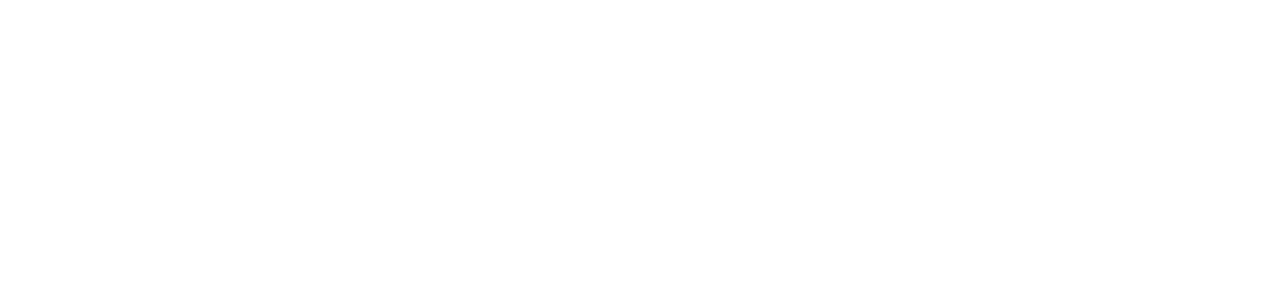
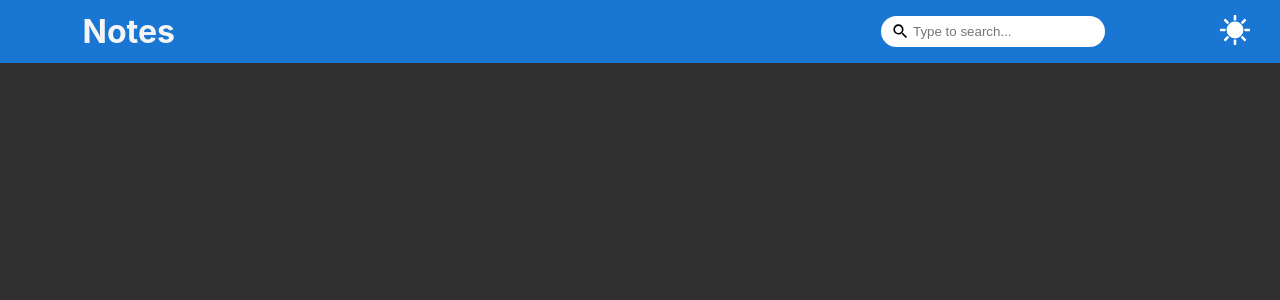
Before and after one commit to Segnities/react-notes-app, a React (Create React App) app: page / in a window 1280 px wide. Shown: the top 300 px of the page. Built offline with nearby package versions, Linux system fonts and the light colour scheme.

Commit message:
header basic style

```diff
--- a/src/components/App.jsx
+++ b/src/components/App.jsx
@@ -1,43 +1,49 @@
-import React, {useState} from "react";
+import React, { useState } from "react";
 
-import {nanoid} from "nanoid";
+import { nanoid } from "nanoid";
 
-import '../styles/App.css';
+import "../styles/App.css";
+import Header from "./UI/Header/Header";
+import Search from "./UI/Search/Search";
 
 function App() {
   const [nodes, setNodes] = [
     {
       id: nanoid(),
-            body: 'This is my fist node!',
-            date: "1/10/2022"
+      body: "This is my fist node!",
+      date: "1/10/2022",
     },
     {
       id: nanoid(),
-            body: 'This is my second node!',
-            date: "4/10/2022"
+      body: "This is my second node!",
+      date: "4/10/2022",
     },
     {
       id: nanoid(),
-            body: 'This is my third node!',
-            date: "7/04/2022"
+      body: "This is my third node!",
+      date: "7/04/2022",
     },
     {
       id: nanoid(),
-            body: 'This is my fourth node!',
-            date: "9/04/2022"
+      body: "This is my fourth node!",
+      date: "9/04/2022",
     },
-
   ];
 
-    const [searchQuery, setSearchQuery] = useState('');
+  const [searchQuery, setSearchQuery] = useState("");
   const [darkMode, setDarkMode] = useState(false);
 
-
   return (
-        <div className={`app mode-${darkMode ? 'dark' : 'light'}`}>
-            <div className={'note-wrapper'}>
-
-            </div>
+    <div className={`app mode-${darkMode ? "light" : "dark"}`}>
+        <header>
+          <Header themeMode={darkMode} toggleDarkMode={setDarkMode}>
+            <Search
+              searhQuery={searchQuery}
+              handleSearchNote={setSearchQuery}
+            />
+          </Header>
+        </header>
+        <main></main>
     </div>
   );
 }
--- a/src/components/UI/Header/Header.jsx
+++ b/src/components/UI/Header/Header.jsx
@@ -1,14 +1,26 @@
-import React from 'react';
+import React from "react";
 
-const Header = ({toggleDarkMode}) => {
-    return (
-        <div className='header'>
-            <h1>Notes</h1>
-            <button onClick={()=> toggleDarkMode(previousMode=> !previousMode)} className='save-mode'>
-                Toggle mode
-            </button>
-        </div>
-    );
+import style from "./assets/css/Header.module.css";
+
+import darkMode from "./assets/icons/dark-mode.svg"
+import lightMode from "./assets/icons/light-mode.svg"
+
+
+const Header = ({ themeMode, toggleDarkMode, children }) => {
+  return (
+    <div className={style.header}>
+      <h1>Notes</h1>
+      <div className={style['search-wrapper']}>
+        {children}
+      </div>
+      <button
+        onClick={() => toggleDarkMode(!themeMode)}
+        className={style["save-mode"]}
+      >
+        <img src={themeMode ? darkMode : lightMode} alt="" />
+      </button>
+    </div>
+  );
 };
 
 export default Header;
--- /dev/null
+++ b/src/components/UI/Header/assets/css/Header.module.css
@@ -0,0 +1,34 @@
+.header {
+  width: 100%;
+  display: grid;
+  grid-template-columns: 1fr 6fr 1fr;
+  background-color: #1976d2;
+  align-items: center;
+  justify-items: end;
+  padding: 10px 20px;
+}
+
+.header h1 {
+  color: whitesmoke;
+}
+
+.search-wrapper {
+  justify-self: end;
+}
+
+.save-mode {
+  background-color: transparent;
+  border: none;
+  outline: none;
+  border-radius: 50%;
+  padding: 5px 10px;
+  cursor: pointer;
+  transition: all 0.3s ease-in;
+}
+
+.save-mode img {
+  width: 30px;
+  height: 30px;
+  filter: invert(1);
+  transition: all 0.4s ease-in-out;
+}
--- a/src/components/UI/Search/Search.jsx
+++ b/src/components/UI/Search/Search.jsx
@@ -2,9 +2,11 @@
 
 import { MdSearch } from "react-icons/md";
 
+import style from "./assets/css/Search.module.css";
+
 const Search = ({ searhQuery, handleSearchNote }) => {
   return (
-    <div className="search">
+    <div className={style.search}>
       <MdSearch className="search-icons" size={"1.3em"} />
       <input
         type="search"
--- /dev/null
+++ b/src/components/UI/Search/assets/css/Search.module.css
@@ -0,0 +1,18 @@
+.search {
+    display: flex;
+    align-items: center;
+    background-color: #fff;
+    border-radius: 30px;
+    padding: 5px 10px;
+}
+
+.search input {
+    width: 100%;
+    padding: 3px;
+    border: none;
+    background-color: #fff;
+}
+
+.searh input:focus,:focus-visible {
+    outline: none;
+}
--- a/src/styles/App.css
+++ b/src/styles/App.css
@@ -1 +1,18 @@
-.app-light {}
+.app {
+  min-height: 100vh;
+}
+
+.mode-light {
+  transition: all 0.5s ease-in-out;
+  background-color: whitesmoke;
+}
+
+.mode-dark {
+  transition: all 0.5s ease-in-out;
+  background-color: #303030;
+}
+
+
+.header {
+  width: 100%;
+}
--- a/src/styles/index.css
+++ b/src/styles/index.css
@@ -1,13 +1,13 @@
+* {
+  margin: 0;
+  padding: 0;
+  box-sizing: border-box;
+}
+
 body {
-  margin: 0;
   font-family: -apple-system, BlinkMacSystemFont, 'Segoe UI', 'Roboto', 'Oxygen',
     'Ubuntu', 'Cantarell', 'Fira Sans', 'Droid Sans', 'Helvetica Neue',
     sans-serif;
   -webkit-font-smoothing: antialiased;
   -moz-osx-font-smoothing: grayscale;
 }
-
-code {
-  font-family: source-code-pro, Menlo, Monaco, Consolas, 'Courier New',
-    monospace;
-}
```
Also changed, not shown: src/components/Note.jsx (added, +11 -0 lines), src/components/NoteList.jsx (added, +13 -0 lines), src/components/UI/Header/assets/icons/dark-mode.svg (added), src/components/UI/Header/assets/icons/light-mode.svg (added). Lines whose indentation alone changed are shown as unchanged.
